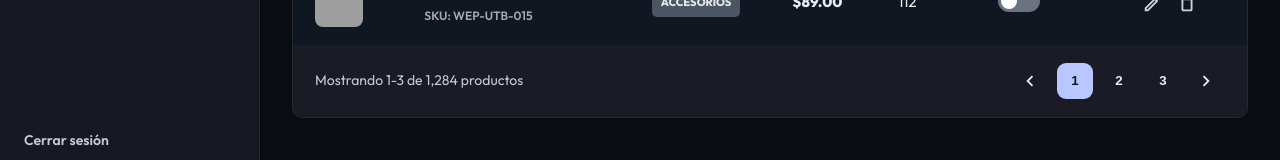
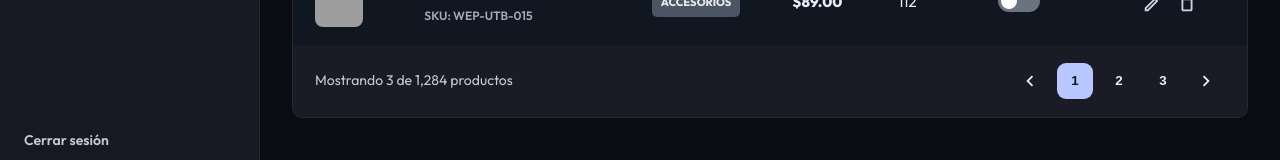
Before and after one commit to luchogabutti/wepadel-front, a React (Vite) app: page /admin in a window 1280 px wide. Shown: the part 620-780 px from the top of the page. Built offline with nearby package versions, Linux system fonts and the light colour scheme; grey boxes are pictures that could not be loaded.

Commit message:
agrego filtro de busqueda en catalogo admin

```diff
--- a/src/components/admin/AdminCatalogSection/AdminCatalogSection.jsx
+++ b/src/components/admin/AdminCatalogSection/AdminCatalogSection.jsx
@@ -5,7 +5,17 @@ import KeyboardArrowRightIcon from '@mui/icons-material/KeyboardArrowRight'
 import { adminCatalogStats, adminProducts } from '../../../data/adminProductsData'
 import './styles.scss'
 
-export const AdminCatalogSection = () => {
+export const AdminCatalogSection = ({ searchTerm = '' }) => {
+  const normalizedSearch = searchTerm.toLowerCase().trim()
+
+  const filteredProducts = adminProducts.filter((product) => {
+    return (
+      product.name.toLowerCase().includes(normalizedSearch) ||
+      product.sku.toLowerCase().includes(normalizedSearch) ||
+      product.category.toLowerCase().includes(normalizedSearch)
+    )
+  })
+
   return (
     <section className="admin-catalog-section">
       <div className="admin-stats-grid">
@@ -34,7 +44,7 @@ export const AdminCatalogSection = () => {
           </thead>
 
           <tbody>
-            {adminProducts.map((product) => (
+            {filteredProducts.map((product) => (
               <tr key={product.id}>
                 <td>
                   <img
@@ -94,11 +104,21 @@ export const AdminCatalogSection = () => {
                 </td>
               </tr>
             ))}
+
+            {filteredProducts.length === 0 && (
+              <tr>
+                <td colSpan="7" className="admin-empty-table">
+                  No se encontraron productos para esa búsqueda.
+                </td>
+              </tr>
+            )}
           </tbody>
         </table>
 
         <div className="admin-table-footer">
-          <p>Mostrando 1-3 de 1,284 productos</p>
+          <p>
+            Mostrando {filteredProducts.length} de 1,284 productos
+          </p>
 
           <div className="admin-pagination">
             <button type="button">
--- a/src/components/admin/AdminCatalogSection/styles.scss
+++ b/src/components/admin/AdminCatalogSection/styles.scss
@@ -176,6 +176,13 @@
   }
 }
 
+.admin-empty-table {
+  text-align: center !important;
+  padding: 36px 20px !important;
+  color: #a5a9b9 !important;
+  font-weight: 600;
+}
+
 .admin-table-footer {
   display: flex;
   justify-content: space-between;
--- a/src/components/admin/AdminLayout.jsx
+++ b/src/components/admin/AdminLayout.jsx
@@ -10,7 +10,13 @@ const adminSections = [
   { id: 'discounts', label: 'Descuentos' },
 ]
 
-export const AdminLayout = ({ activeSection, onSectionChange, children }) => {
+export const AdminLayout = ({
+  activeSection,
+  onSectionChange,
+  searchTerm,
+  onSearchChange,
+  children,
+}) => {
   return (
     <Box className="admin-layout">
       <aside className="admin-sidebar">
@@ -54,6 +60,8 @@ export const AdminLayout = ({ activeSection, onSectionChange, children }) => {
             <input
               type="text"
               placeholder="Buscar producto..."
+              value={searchTerm}
+              onChange={(event) => onSearchChange(event.target.value)}
             />
           </div>
 
--- a/src/pages/AdminPage.jsx
+++ b/src/pages/AdminPage.jsx
@@ -28,6 +28,7 @@ const sectionContent = {
 
 export const AdminPage = () => {
   const [activeSection, setActiveSection] = useState('catalog')
+  const [searchTerm, setSearchTerm] = useState('')
 
   const currentSection = sectionContent[activeSection]
 
@@ -35,6 +36,8 @@ export const AdminPage = () => {
     <AdminLayout
       activeSection={activeSection}
       onSectionChange={setActiveSection}
+      searchTerm={searchTerm}
+      onSearchChange={setSearchTerm}
     >
       <Box>
         <Box
@@ -88,7 +91,7 @@ export const AdminPage = () => {
         </Box>
 
         {activeSection === 'catalog' ? (
-          <AdminCatalogSection />
+          <AdminCatalogSection searchTerm={searchTerm} />
         ) : (
           <Box
             sx={{
```
